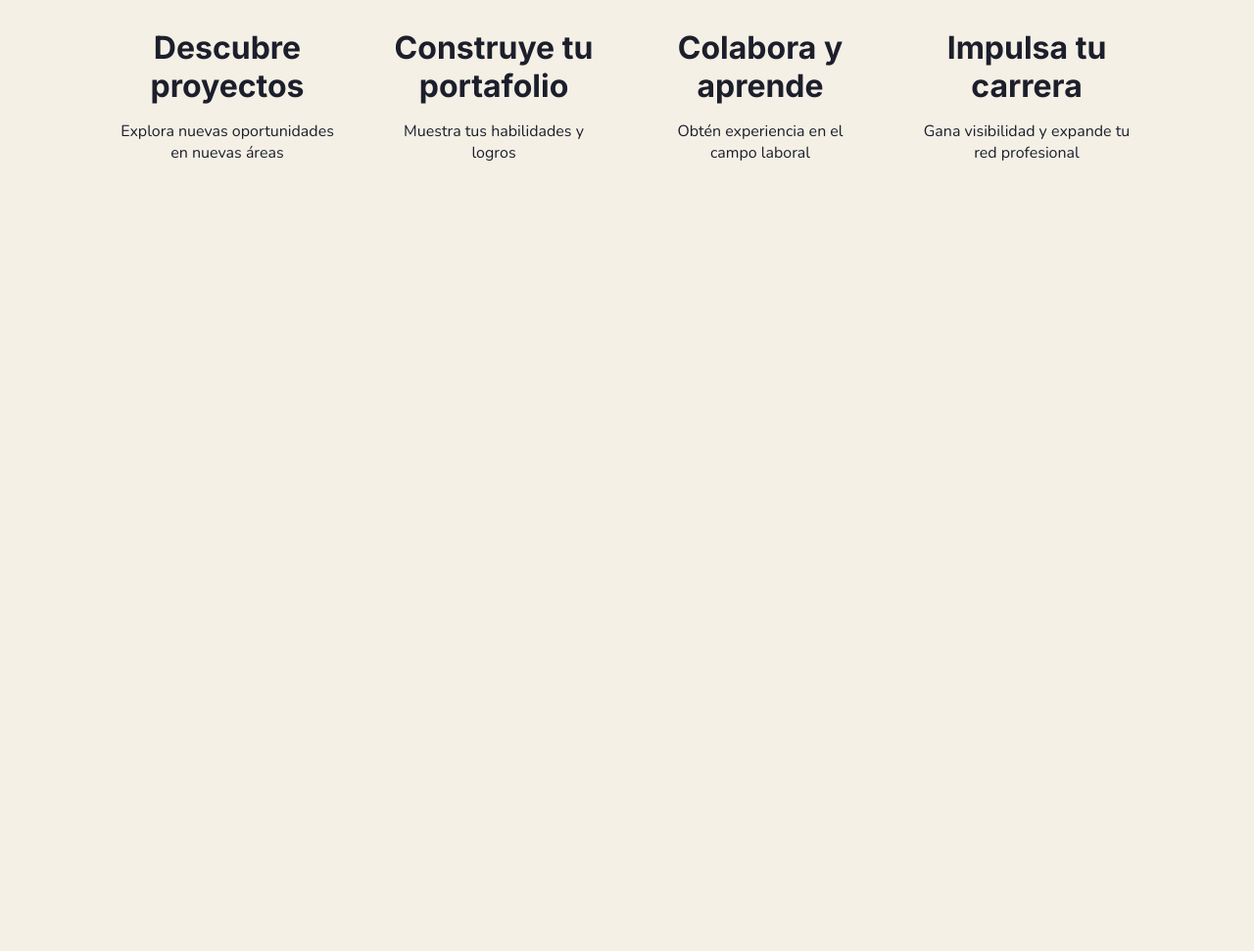
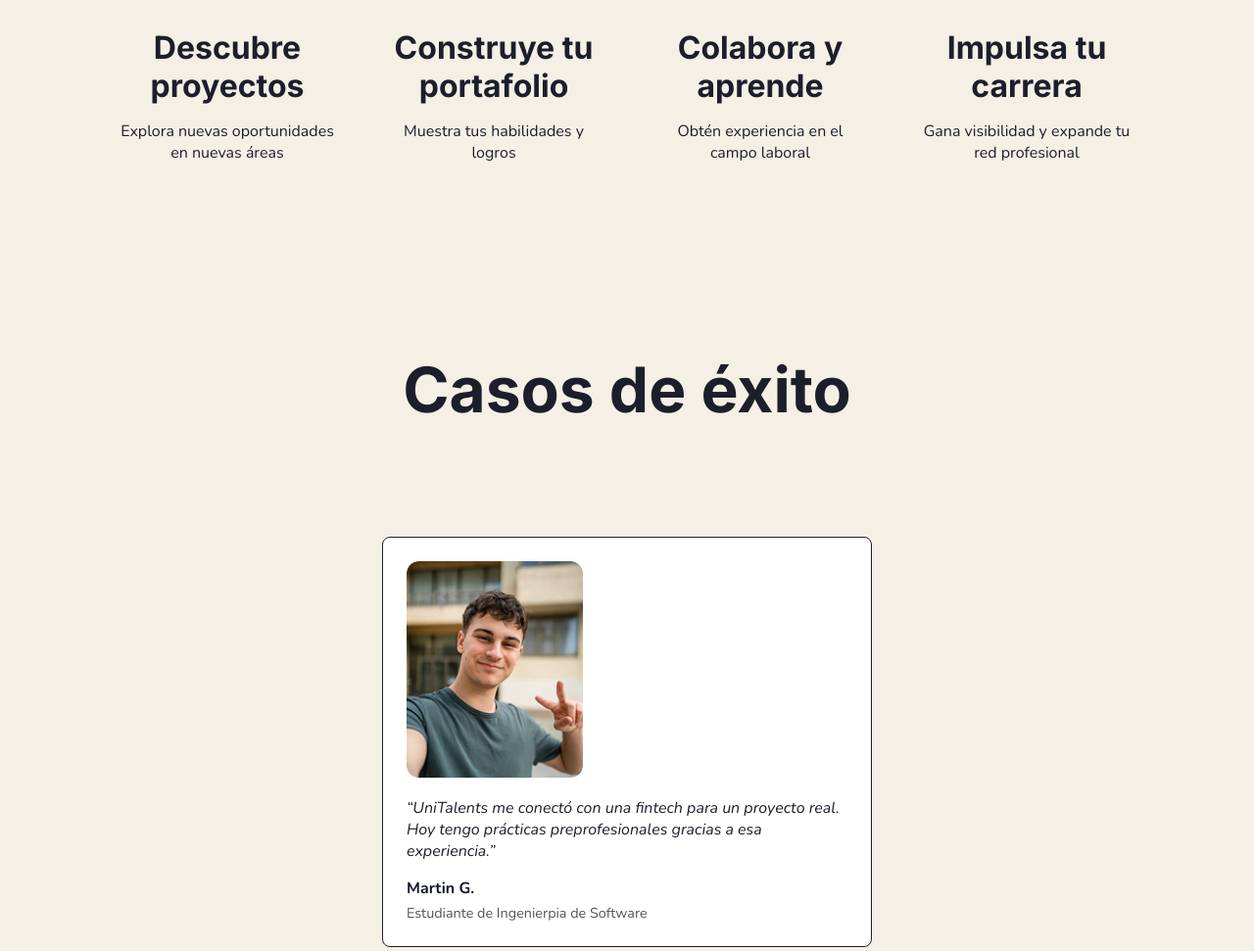
Before and after one commit to UniTalents-project-G2/UniTalents-LandingPage, a plain HTML site: page index.html in a window 1280 px wide. Shown: the part 1775-2746 px from the top of the page at 98% size. Before the commit the page ends 2070 px from the top, so only its background shows below. Drawn offline with nearby package versions, Linux system fonts and the light colour scheme.

Commit message:
feat: Added section of succes stories
Added code of the section of succes stories

```diff
--- a/index.html
+++ b/index.html
@@ -141,6 +141,40 @@
 
         </section>
 
+        <!--SUCCESS-STORIES-->
+        <section class="success-stories" id="casos-exito">
+
+            <h2>Casos de éxito</h2>
+
+            <div class="stories-container">
+
+                <div class="story">
+
+                    <img src="images/person1.png" alt="person-experience" />
+
+                    <p class="quote">“UniTalents me conectó con una fintech para un proyecto real. Hoy tengo prácticas preprofesionales gracias a esa experiencia.”</p>
+
+                    <p class="name">Martin G.</p>
+
+                    <p class="role">Estudiante de Ingenierpia de Software</p>
+
+                </div>
+
+                <div class="story">
+
+                    <img src="images/person2.png" alt="person-experience" />
+
+                    <p class="quote">“Publicamos un proyecto en UniTalents y en una semana ya teníamos a un estudiante trabajando con nosotros. Entregó a tiempo y con excelente calidad.”</p>
+
+                    <p class="name">Laura Z.</p>
+
+                    <p class="role">Gerente de Operaciones, QLab Perú</p>
+
+                </div>
+
+            </div>
+
+        </section>
 
     </main>
 
--- a/style.css
+++ b/style.css
@@ -151,3 +151,61 @@
     font-size: 1rem;
     color: #1C1F2B;
   }
+
+   /*SUCCESS-STORIES SECTION*/
+
+   .success-stories {
+    scroll-margin-top: 10rem;
+    text-align: center;
+    padding: 4rem 3rem;
+    margin: 4rem;
+    background-color: #F5F0E6;
+  }
+
+  .success-stories h2 {
+    font-family: "Inter", sans-serif;
+    font-size: 4rem;
+    color: #1C1F2B;
+    margin-bottom: 7rem;
+  }
+
+  .stories-container {
+    display: flex;
+    justify-content: center;
+    gap: 10rem;
+    flex-wrap: wrap;
+  }
+
+  .story {
+    background-color: white;
+    border: 1.5px solid #1C1F2B;
+    border-radius: 8px;
+    padding: 1.5rem;
+    max-width: 500px;
+    text-align: left;
+  }
+
+  .story img {
+    width: 180px;
+    border-radius: 12px;
+    margin-bottom: 1rem;
+  }
+
+  .quote {
+    font-family: "Nunito", sans-serif;
+    font-style: italic;
+    margin-bottom: 1rem;
+  }
+
+  .name {
+    font-family: "Nunito", sans-serif;
+    font-weight: bold;
+    margin-bottom: 0.25rem;
+    color: #111827;
+  }
+
+  .role {
+    font-family: "Nunito", sans-serif;
+    font-size: 0.9rem;
+    color: #555;
+  }
```
